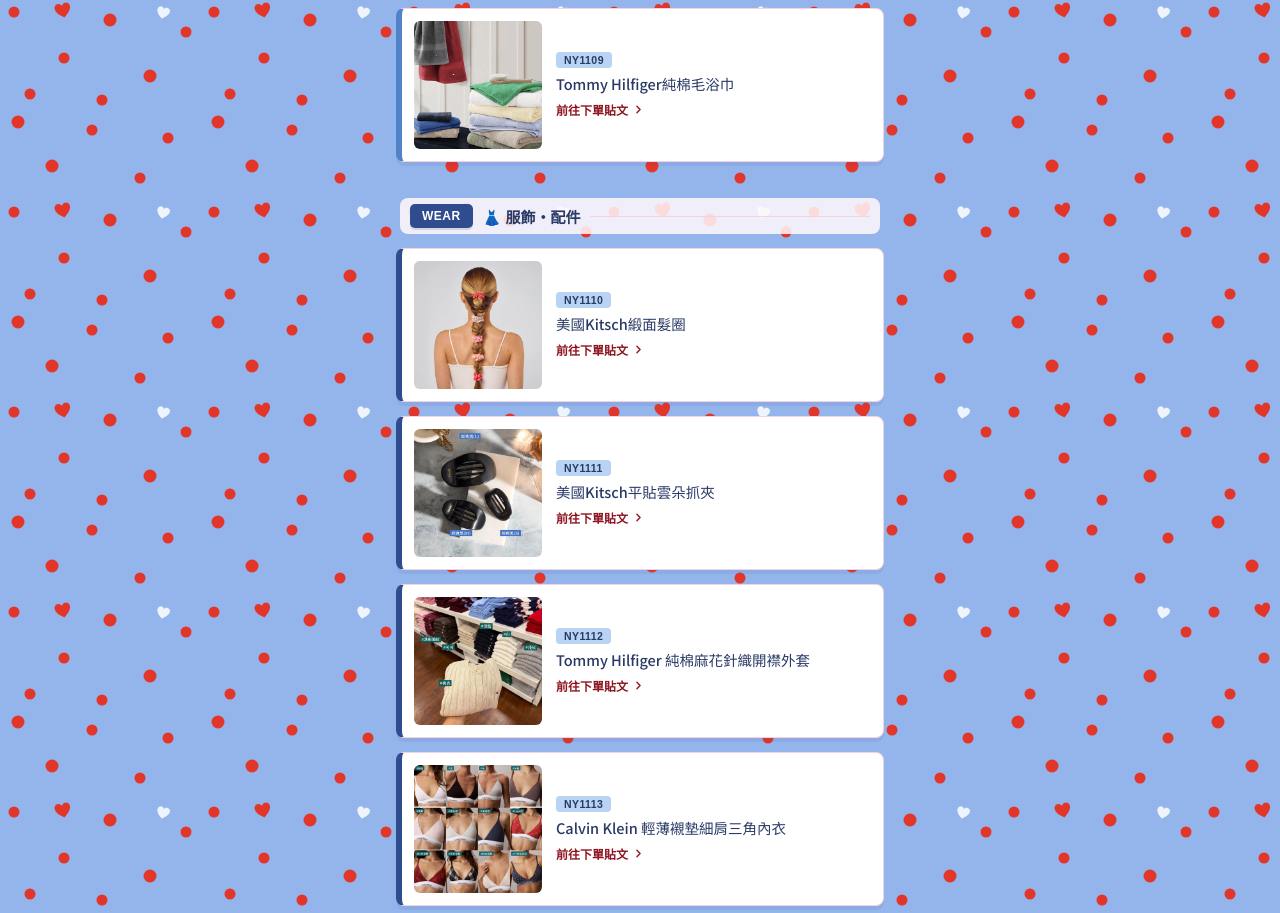
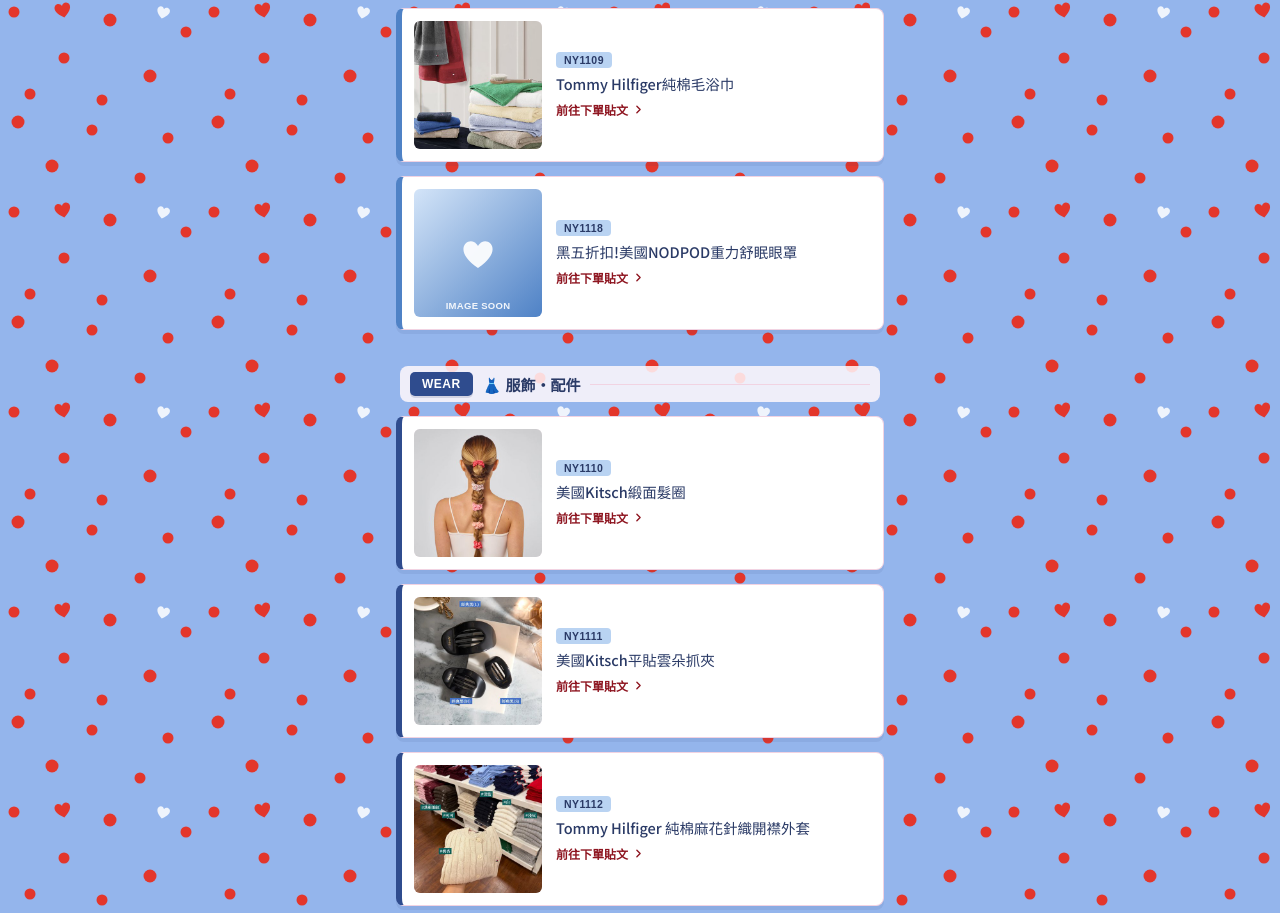
Before and after one commit to maryandszu/26novny, a plain HTML site: page index.html in a window 1280 px wide. Shown: the part 5092-6005 px from the top of the page. Drawn offline with Linux system fonts and the light colour scheme; a web font is replaced by a local one.

Commit message:
Add files via upload

```diff
--- a/index.html
+++ b/index.html
@@ -199,6 +199,10 @@
       <div class="thumb" data-ph="&lt;svg class=&quot;flower-icon&quot; viewBox=&quot;0 0 40 40&quot;&gt;&lt;path d=&quot;M20 33 C8 25 5 17 9 12 C13 8 18 10 20 14 C22 10 27 8 31 12 C35 17 32 25 20 33Z&quot; fill=&quot;#fff&quot; opacity=&quot;.92&quot;/&gt;&lt;/svg&gt;&lt;span class=&quot;soon&quot;&gt;IMAGE SOON&lt;/span&gt;"><img src="images/NY1109.jpg" alt="Tommy Hilfiger純棉毛浴巾" onerror="this.parentNode.classList.add('placeholder');this.outerHTML=this.parentNode.dataset.ph"></div>
       <div class="info"><span class="code-tag">NY1109</span><div class="name">Tommy Hilfiger純棉毛浴巾</div><div class="cta">前往下單貼文<svg viewBox="0 0 24 24" fill="none"><path d="M9 6l6 6-6 6" stroke="currentColor" stroke-width="2.5" stroke-linecap="round" stroke-linejoin="round"/></svg></div></div>
     </a></li>
+    <li><a class="card" href="https://reurl.cc/YmZl30" target="_blank" rel="noopener">
+      <div class="thumb" data-ph="&lt;svg class=&quot;flower-icon&quot; viewBox=&quot;0 0 40 40&quot;&gt;&lt;path d=&quot;M20 33 C8 25 5 17 9 12 C13 8 18 10 20 14 C22 10 27 8 31 12 C35 17 32 25 20 33Z&quot; fill=&quot;#fff&quot; opacity=&quot;.92&quot;/&gt;&lt;/svg&gt;&lt;span class=&quot;soon&quot;&gt;IMAGE SOON&lt;/span&gt;"><img src="images/NY1118.jpg" alt="黑五折扣!美國NODPOD重力舒眠眼罩" onerror="this.parentNode.classList.add('placeholder');this.outerHTML=this.parentNode.dataset.ph"></div>
+      <div class="info"><span class="code-tag">NY1118</span><div class="name">黑五折扣!美國NODPOD重力舒眠眼罩</div><div class="cta">前往下單貼文<svg viewBox="0 0 24 24" fill="none"><path d="M9 6l6 6-6 6" stroke="currentColor" stroke-width="2.5" stroke-linecap="round" stroke-linejoin="round"/></svg></div></div>
+    </a></li>
   </ul>
 
   <div class="section-title" id="wear"><span class="badge wear">WEAR</span><h2>👗 服飾・配件</h2><span class="line"></span></div>
```
